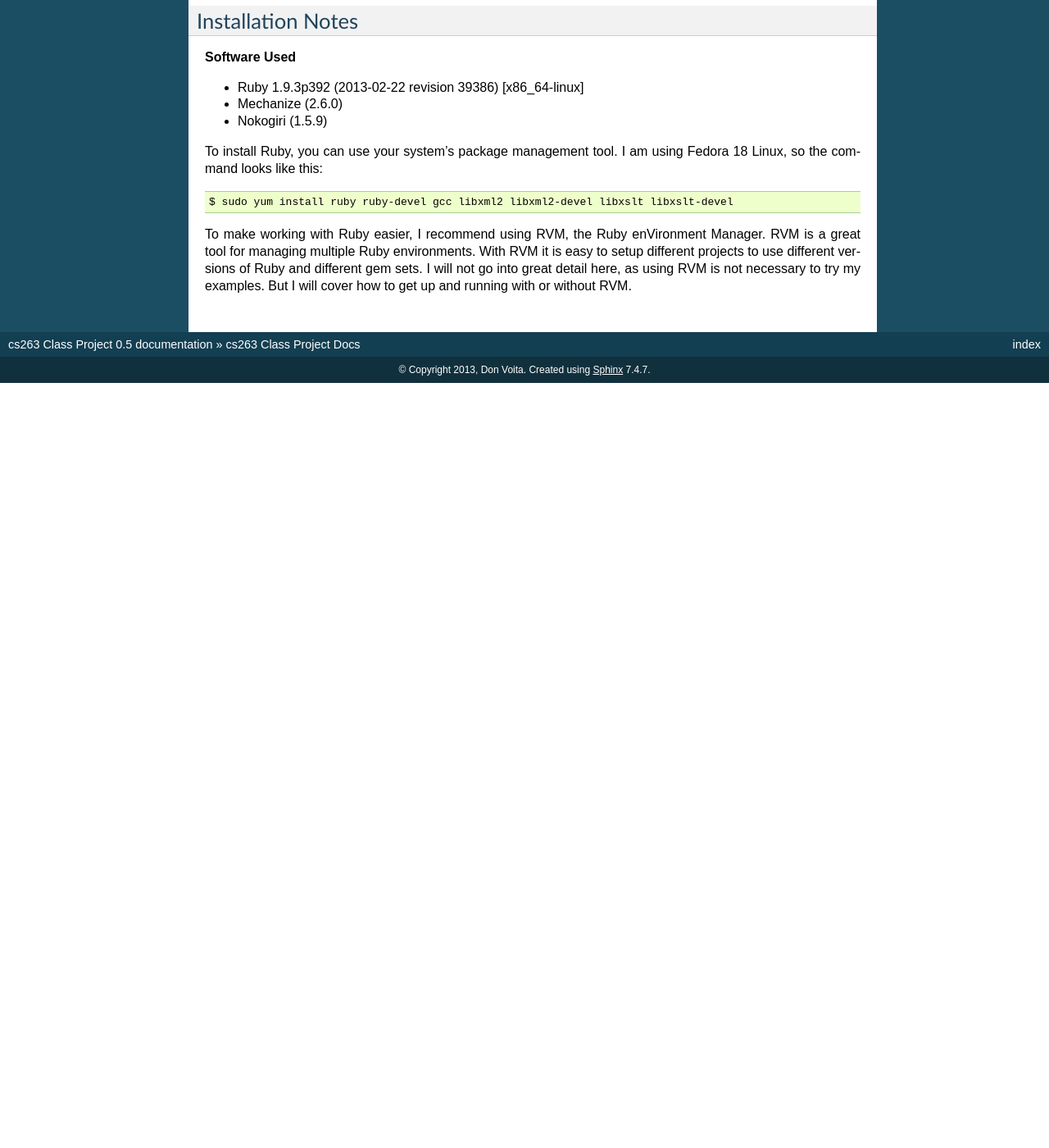
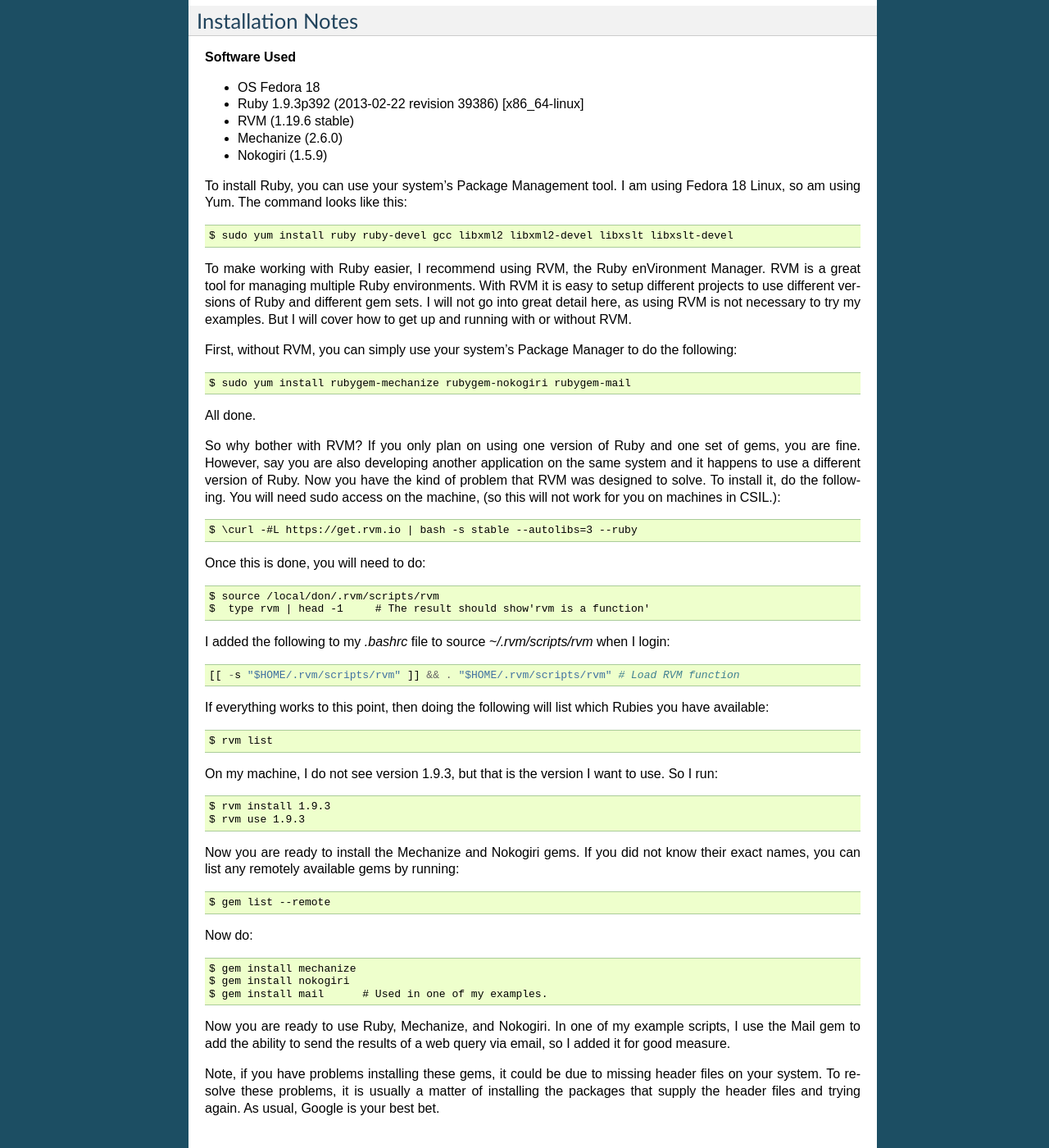
Before and after one commit to dvoita/cs263, a Sphinx documentation site: the page built from docs/index.rst, in a window 1280 px wide and 1400 px high, scrolled down 303 px. Shown: the whole window at 82% size. Built offline with Sphinx 7.4.7, drawn with Linux system fonts in a browser that asks for light colours; before the commit the page ends 900 px from its top, so only the background shows below that.

Commit message:
Updated installation documentation

```diff
--- a/docs/index.rst
+++ b/docs/index.rst
@@ -30,15 +30,19 @@
 
 **Software Used**
 
+* OS Fedora 18
+
 * Ruby 1.9.3p392 (2013-02-22 revision 39386) [x86_64-linux]
+
+* RVM (1.19.6 stable)
 
 * Mechanize (2.6.0)
 
 * Nokogiri (1.5.9)
 
 
-To install Ruby, you can use your system's package management
-tool. I am using Fedora 18 Linux, so the command looks like this::
+To install Ruby, you can use your system's Package Management
+tool. I am using Fedora 18 Linux, so am using Yum.  The command looks like this::
 
    $ sudo yum install ruby ruby-devel gcc libxml2 libxml2-devel libxslt libxslt-devel
 
@@ -48,3 +52,56 @@
 use different versions of Ruby and different gem sets.  I will not
 go into great detail here, as using RVM is not necessary to try my
 examples. But I will cover how to get up and running with or without RVM.
+
+First, without RVM, you can simply use your system's Package Manager to do the following::
+
+   $ sudo yum install rubygem-mechanize rubygem-nokogiri rubygem-mail
+
+All done.
+
+So why bother with RVM?  If you only plan on using one version of Ruby
+and one set of gems, you are fine.  However, say you are also developing
+another application on the same system and it happens to use a different
+version of Ruby.  Now you have the kind of problem that RVM was designed to solve.
+To install it, do the following.  You will need sudo access on the machine,
+(so this will not work for you on machines in CSIL.)::
+
+    $ \curl -#L https://get.rvm.io | bash -s stable --autolibs=3 --ruby
+
+Once this is done, you will need to do::
+
+    $ source /local/don/.rvm/scripts/rvm
+    $  type rvm | head -1     # The result should show'rvm is a function'
+
+I added the following to my *.bashrc* file to source *~/.rvm/scripts/rvm* when I login::
+
+    [[ -s "$HOME/.rvm/scripts/rvm" ]] && . "$HOME/.rvm/scripts/rvm" # Load RVM function
+
+If everything works to this point, then doing the following will list which Rubies you have available::
+
+    $ rvm list
+
+On my machine, I do not see version 1.9.3, but that is the version I want to use. So I run::
+
+    $ rvm install 1.9.3
+    $ rvm use 1.9.3
+
+Now you are ready to install the Mechanize and Nokogiri gems.  If you did not
+know their exact names, you can list any remotely available gems by running::
+
+    $ gem list --remote
+
+Now do::
+
+    $ gem install mechanize
+    $ gem install nokogiri
+    $ gem install mail      # Used in one of my examples.
+
+Now you are ready to use Ruby, Mechanize, and Nokogiri.  In one of my
+example scripts, I use the Mail gem to add the ability to send the results
+of a web query via email, so I added it for good measure.
+
+Note, if you have problems installing these gems, it could be due to missing
+header files on your system.  To resolve these problems, it is usually a
+matter of installing the packages that supply the header files and trying
+again. As usual, Google is your best bet.
```
Also changed, not shown: 5 other files.
